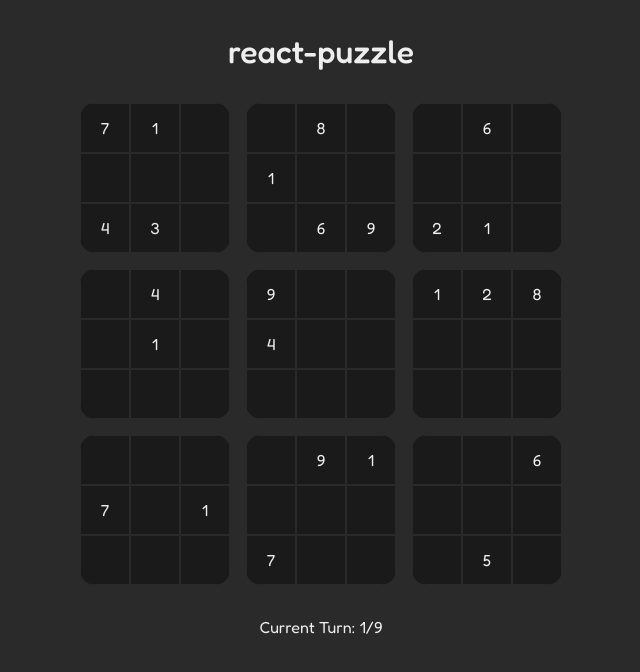
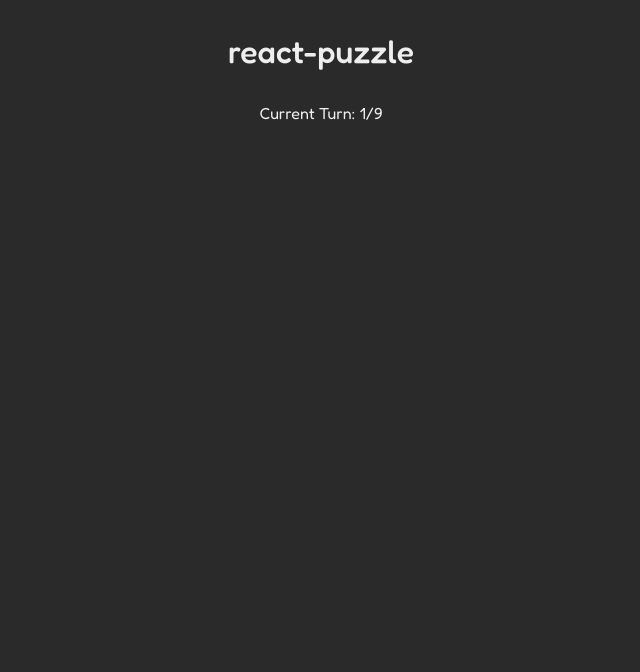
Before and after one commit to wizguin/react-puzzle, a React app: page / in a window 1280 px wide. Shown: the top 672 px of the page, without its empty margins (319-959 px from the left). Built offline with nearby package versions, Linux system fonts and the light colour scheme.

Commit message:
Create unsolved starting grid on game start

```diff
--- a/src/components/puzzle/Puzzle.tsx
+++ b/src/components/puzzle/Puzzle.tsx
@@ -1,124 +1,32 @@
 import './Puzzle.css'
 
+import { createStartGrid } from '../../utils/gridUtils'
 import Grid from './grid/Grid'
 
-import { useState } from 'react'
+import { useEffect, useState } from 'react'
 
 export type GridData = number[][]
 
 export default function Puzzle() {
 
-    const [grid] = useState<Grid>(
-        [
-            [
-                7,
-                1,
-                0,
-                0,
-                0,
-                0,
-                4,
-                3,
-                0
-            ],
-            [
-                0,
-                8,
-                0,
-                1,
-                0,
-                0,
-                0,
-                6,
-                9
-            ],
-            [
-                0,
-                6,
-                0,
-                0,
-                0,
-                0,
-                2,
-                1,
-                0
-            ],
-            [
-                0,
-                4,
-                0,
-                0,
-                1,
-                0,
-                0,
-                0,
-                0
-            ],
-            [
-                9,
-                0,
-                0,
-                4,
-                0,
-                0,
-                0,
-                0,
-                0
-            ],
-            [
-                1,
-                2,
-                8,
-                0,
-                0,
-                0,
-                0,
-                0,
-                0
-            ],
-            [
-                0,
-                0,
-                0,
-                7,
-                0,
-                1,
-                0,
-                0,
-                0
-            ],
-            [
-                0,
-                9,
-                1,
-                0,
-                0,
-                0,
-                7,
-                0,
-                0
-            ],
-            [
-                0,
-                0,
-                6,
-                0,
-                0,
-                0,
-                0,
-                5,
-                0
-            ]
-        ]
-    )
+    const [solution, setSolution] = useState<GridData>([])
+
+    const [grid, setGrid] = useState<GridData>([])
 
     const [turn] = useState<number>(1)
 
+    useEffect(() => {
+        setGrid(createStartGrid(solution))
+    }, [solution])
+
+    const gridComponent =
+        <Grid
+            grid={grid}
+        />
+
     return (
         <div id='puzzle'>
-            <Grid
-                grid={grid}
-            />
+            {grid.length > 0 && gridComponent}
 
             Current Turn: {turn}/9
         </div>
```
